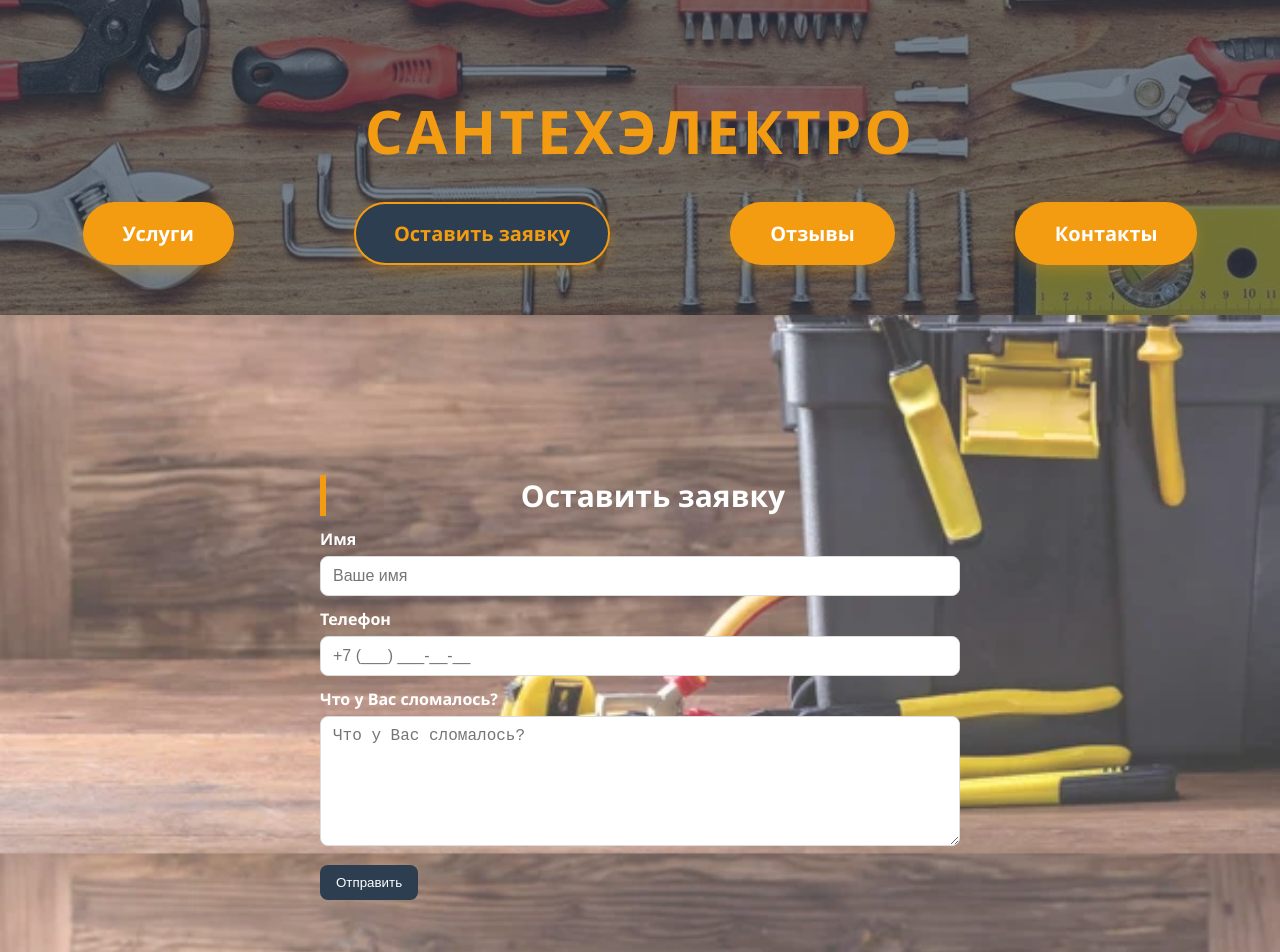
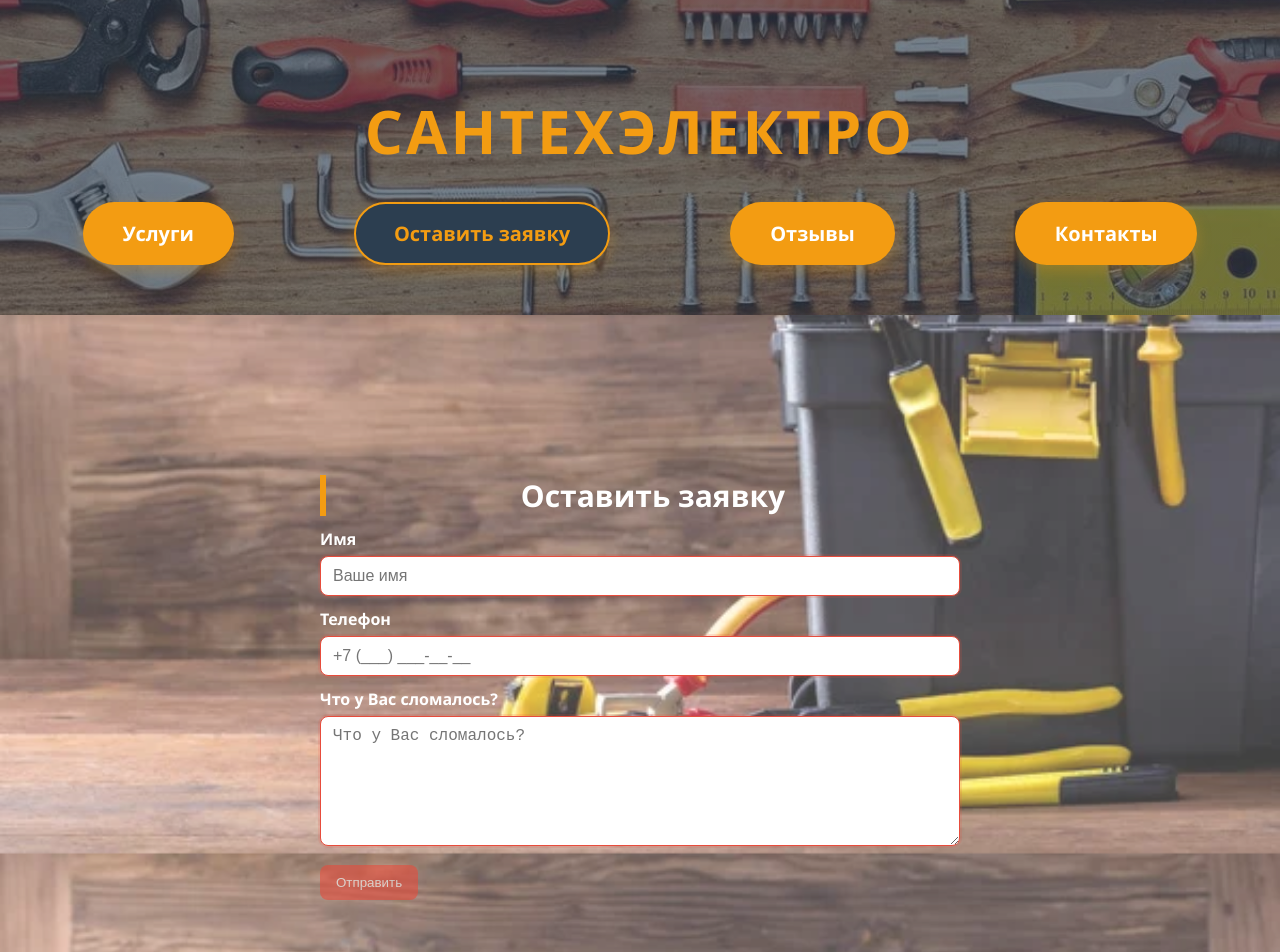
Before and after one commit to BibbaBobbb/master_krasnodar2, a Vue app: page /services in a window 1280 px wide. Shown: the top 952 px of the page. Built offline with nearby package versions, Linux system fonts and the light colour scheme.

Commit message:
Update Services.vue

```diff
--- a/src/pages/Services.vue
+++ b/src/pages/Services.vue
@@ -7,7 +7,7 @@
       <input
         id="name"
         v-model.trim="name"
-        class="input"
+        :class="['input', { invalid: !isNameValid }]"
         type="text"
         maxlength="10"
         @input="onNameInput"
@@ -18,7 +18,7 @@
       <input
         id="phone"
         v-model.trim="phone"
-        class="input"
+        :class="['input', { invalid: !isPhoneValid }]"
         type="tel"
         inputmode="tel"
         maxlength="12"
@@ -30,12 +30,20 @@
       <textarea
         id="text"
         v-model.trim="text"
-        class="textarea"
+        :class="['textarea', { invalid: !isTextValid }]"
         rows="6"
         placeholder="Что у Вас сломалось?"
       ></textarea>
 
-      <button class="submit" type="button" @click="submitApplication">Отправить</button>
+      <button
+        class="submit"
+        :class="{ invalid: !canSubmit }"
+        type="button"
+        :disabled="!canSubmit || sending"
+        @click="submitApplication"
+      >
+        Отправить
+      </button>
     </div>
   </section>
 </template>
@@ -50,6 +58,21 @@ export default {
       text: '',
       sending: false,
     };
+  },
+  computed: {
+    isNameValid() {
+      return typeof this.name === 'string' && this.name.length > 0 && this.name.length <= 10;
+    },
+    isPhoneValid() {
+      // Ожидаем формат +7XXXXXXXXXX (12 символов включая +)
+      return typeof this.phone === 'string' && /^\+7\d{10}$/.test(this.phone);
+    },
+    isTextValid() {
+      return typeof this.text === 'string' && this.text.trim().length > 0;
+    },
+    canSubmit() {
+      return this.isNameValid && this.isPhoneValid && this.isTextValid;
+    },
   },
   methods: {
     onNameInput() {
@@ -69,10 +92,7 @@ export default {
       this.phone = '+7' + afterCode;
     },
     async submitApplication() {
-      if (!this.name || !this.phone) {
-        alert('Попробуйте позже');
-        return;
-      }
+      if (!this.canSubmit) return;
       if (this.sending) return;
       this.sending = true;
       try {
@@ -137,6 +157,16 @@ export default {
   border-radius: 8px;
   cursor: pointer;
 }
+.submit.invalid,
+.submit:disabled {
+  background: #e74c3c;
+  cursor: not-allowed;
+}
+.input.invalid,
+.textarea.invalid {
+  border-color: #e74c3c;
+  box-shadow: 0 0 0 2px rgba(231, 76, 60, 0.15);
+}
 .submit:disabled {
   opacity: 0.6;
   cursor: not-allowed;
```
